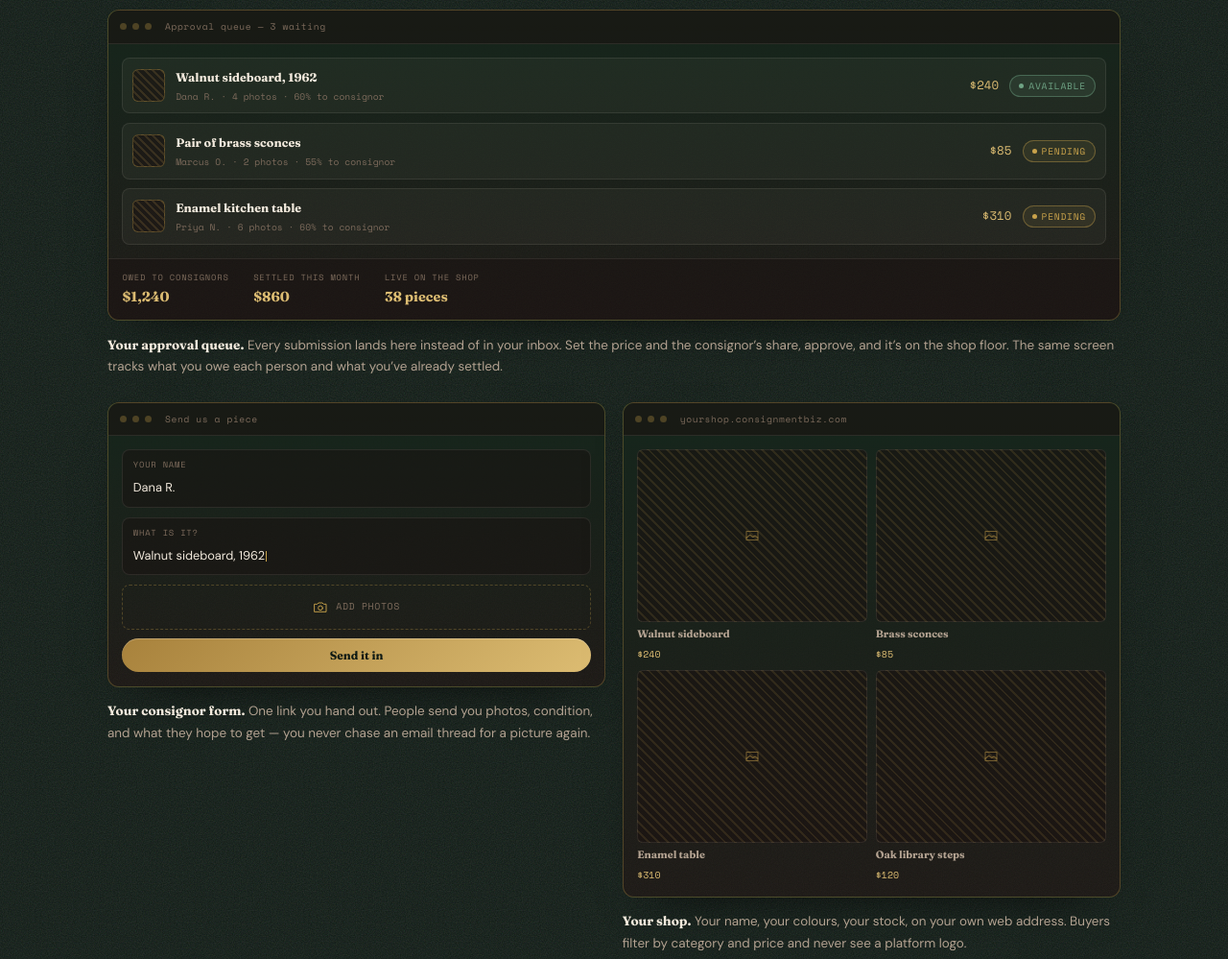
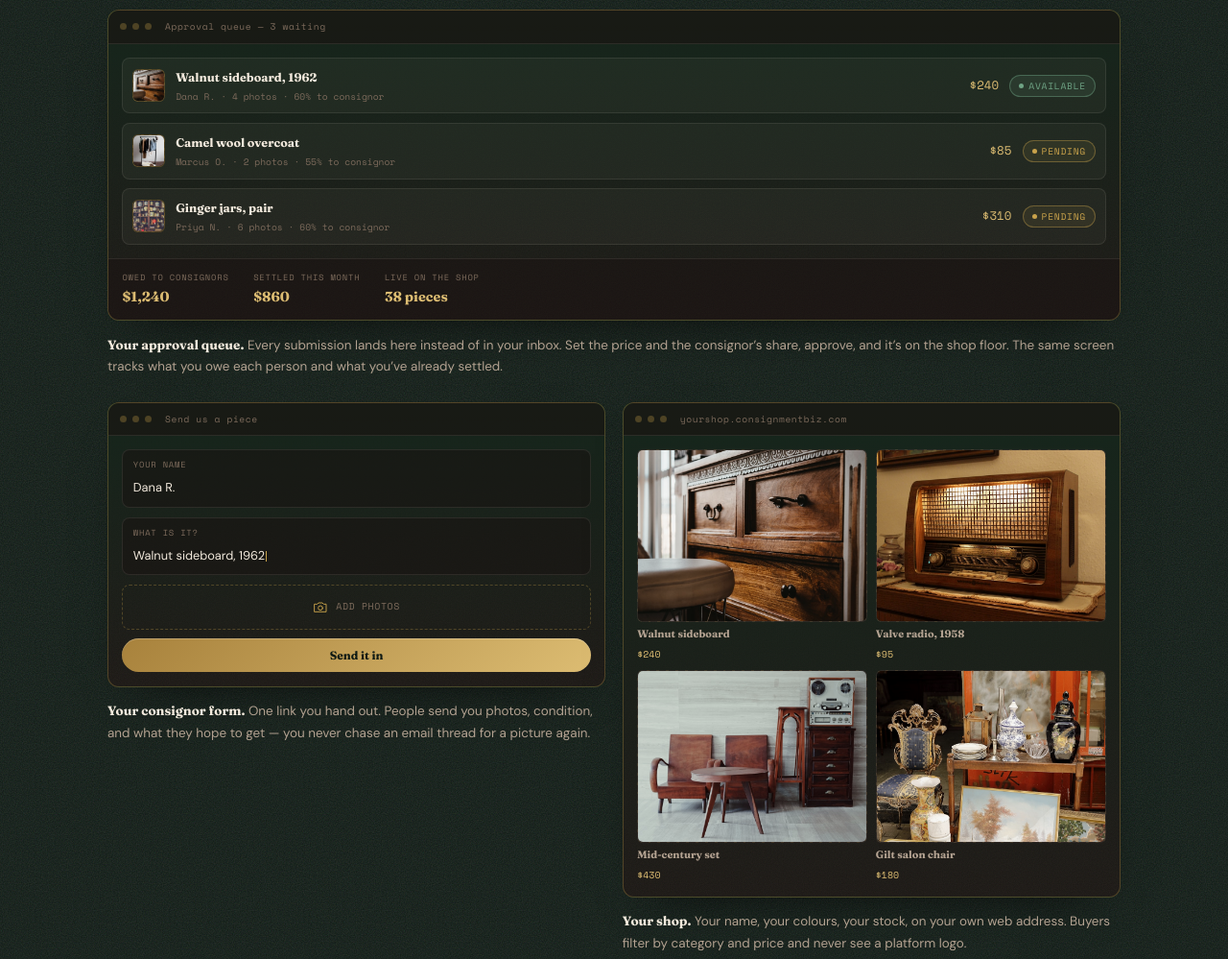
Before and after one commit to JasonVega1974/consignmentbiz, a website: page index.html in a window 1280 px wide. Shown: the part 1369-2368 px from the top of the page at 96% size. Drawn offline with nearby package versions, Linux system fonts and the light colour scheme.

Commit message:
Add Unsplash vintage photos to landing page mockups

```diff
--- a/index.html
+++ b/index.html
@@ -447,6 +447,7 @@ section[id]{scroll-margin-top:84px;}
 }
 .ui-thumb{
   width:34px;height:34px;border-radius:6px;border:1px solid var(--border2);
+  overflow:hidden;flex:none;
   background:
     repeating-linear-gradient(45deg,rgba(201,162,75,.16) 0 2px,transparent 2px 6px),
     rgba(26,17,16,.6);
@@ -532,6 +533,16 @@ section[id]{scroll-margin-top:84px;}
     rgba(26,17,16,.55);
 }
 .ui-well svg{width:18px;height:18px;stroke:rgba(201,162,75,.5);}
+/* Photographs sit in the same wells the hatch does, so the hatch shows only
+   where an item genuinely has no picture. */
+.ui-well{overflow:hidden;}
+.ui-thumb img,.ui-well img{width:100%;height:100%;object-fit:cover;display:block;}
+/* Warmed a touch and held slightly back, so the mock reads as part of the
+   page rather than six stock photographs pasted onto it. */
+.ui-thumb img,.ui-well img{filter:saturate(.88) contrast(1.04) brightness(.96);}
+.screen:hover .ui-well img{filter:saturate(1) contrast(1.04) brightness(1);}
+.ui-well img{transition:filter .4s var(--ease-out),transform .5s var(--ease-out);}
+.screen:hover .ui-well img{transform:scale(1.03);}
 .ui-tile b{font-family:var(--fh);font-size:.68rem;font-weight:700;color:var(--tx2);}
 .ui-tile i{font-style:normal;font-family:var(--fm);font-size:.62rem;color:var(--accent3);}
 
@@ -760,6 +771,11 @@ section[id]{scroll-margin-top:84px;}
    </div>
   </section>
 
+  <!-- Photographs: Unsplash, free for commercial use, no attribution required.
+       Downloaded and committed rather than hot-linked, matching EstateSaleBiz.
+         item-sideboard   4DqsMC4-QQc     item-radio        CbSIiGiK9sM
+         item-overcoat    zw_oaDbfzyE     item-dining-set   oujKSaZlMFY
+         item-ginger-jars 8hILOCKw5yA     item-salon-chair  qn5NTyUK2fg -->
   <!-- ══ THE THREE SCREENS ══
        Mirrors GarageSaleBiz's proof-grid shape — one main figure, two
        stacked beside it — but the panels are drawn in CSS rather than
@@ -780,7 +796,7 @@ section[id]{scroll-margin-top:84px;}
           </div>
           <div class="ui-body">
             <div class="ui-row">
-              <span class="ui-thumb"></span>
+              <span class="ui-thumb"><img src="images/item-sideboard.jpg" alt="Carved walnut sideboard with brass drawer pulls" loading="lazy" decoding="async"></span>
               <span class="ui-lines"><b>Walnut sideboard, 1962</b><i>Dana R. &middot; 4 photos &middot; 60% to consignor</i></span>
               <span class="ui-price">$240</span>
               <span class="ui-swap">
@@ -789,14 +805,14 @@ section[id]{scroll-margin-top:84px;}
               </span>
             </div>
             <div class="ui-row">
-              <span class="ui-thumb"></span>
-              <span class="ui-lines"><b>Pair of brass sconces</b><i>Marcus O. &middot; 2 photos &middot; 55% to consignor</i></span>
+              <span class="ui-thumb"><img src="images/item-overcoat.jpg" alt="Camel wool overcoat on a clothing rail" loading="lazy" decoding="async"></span>
+              <span class="ui-lines"><b>Camel wool overcoat</b><i>Marcus O. &middot; 2 photos &middot; 55% to consignor</i></span>
               <span class="ui-price">$85</span>
               <span class="pill pill-pending">Pending</span>
             </div>
             <div class="ui-row">
-              <span class="ui-thumb"></span>
-              <span class="ui-lines"><b>Enamel kitchen table</b><i>Priya N. &middot; 6 photos &middot; 60% to consignor</i></span>
+              <span class="ui-thumb"><img src="images/item-ginger-jars.jpg" alt="Blue-and-white ceramic ginger jars on wooden shelving" loading="lazy" decoding="async"></span>
+              <span class="ui-lines"><b>Ginger jars, pair</b><i>Priya N. &middot; 6 photos &middot; 60% to consignor</i></span>
               <span class="ui-price">$310</span>
               <span class="pill pill-pending">Pending</span>
             </div>
@@ -838,10 +854,10 @@ section[id]{scroll-margin-top:84px;}
             </div>
             <div class="ui-body">
               <div class="ui-grid">
-                <div class="ui-tile"><span class="ui-well"><svg viewBox="0 0 24 24" fill="none" stroke-width="1.4" stroke-linecap="round" stroke-linejoin="round"><path d="M4 6h16v12H4z"/><path d="M4 15l5-4 4 3 3-2 4 3"/></svg></span><b>Walnut sideboard</b><i>$240</i></div>
-                <div class="ui-tile"><span class="ui-well"><svg viewBox="0 0 24 24" fill="none" stroke-width="1.4" stroke-linecap="round" stroke-linejoin="round"><path d="M4 6h16v12H4z"/><path d="M4 15l5-4 4 3 3-2 4 3"/></svg></span><b>Brass sconces</b><i>$85</i></div>
-                <div class="ui-tile"><span class="ui-well"><svg viewBox="0 0 24 24" fill="none" stroke-width="1.4" stroke-linecap="round" stroke-linejoin="round"><path d="M4 6h16v12H4z"/><path d="M4 15l5-4 4 3 3-2 4 3"/></svg></span><b>Enamel table</b><i>$310</i></div>
-                <div class="ui-tile"><span class="ui-well"><svg viewBox="0 0 24 24" fill="none" stroke-width="1.4" stroke-linecap="round" stroke-linejoin="round"><path d="M4 6h16v12H4z"/><path d="M4 15l5-4 4 3 3-2 4 3"/></svg></span><b>Oak library steps</b><i>$120</i></div>
+                <div class="ui-tile"><span class="ui-well"><img src="images/item-sideboard.jpg" alt="Carved walnut sideboard with brass drawer pulls" loading="lazy" decoding="async"></span><b>Walnut sideboard</b><i>$240</i></div>
+                <div class="ui-tile"><span class="ui-well"><img src="images/item-radio.jpg" alt="Wooden-cased valve radio, dial lit" loading="lazy" decoding="async"></span><b>Valve radio, 1958</b><i>$95</i></div>
+                <div class="ui-tile"><span class="ui-well"><img src="images/item-dining-set.jpg" alt="Mid-century chairs and a round side table" loading="lazy" decoding="async"></span><b>Mid-century set</b><i>$430</i></div>
+                <div class="ui-tile"><span class="ui-well"><img src="images/item-salon-chair.jpg" alt="Gilt-framed salon chair beside painted urns" loading="lazy" decoding="async"></span><b>Gilt salon chair</b><i>$180</i></div>
               </div>
             </div>
           </div>
```
Also changed, not shown: images/item-dining-set.jpg (added), images/item-ginger-jars.jpg (added), images/item-overcoat.jpg (added), images/item-radio.jpg (added), images/item-salon-chair.jpg (added), images/item-sideboard.jpg (added).
